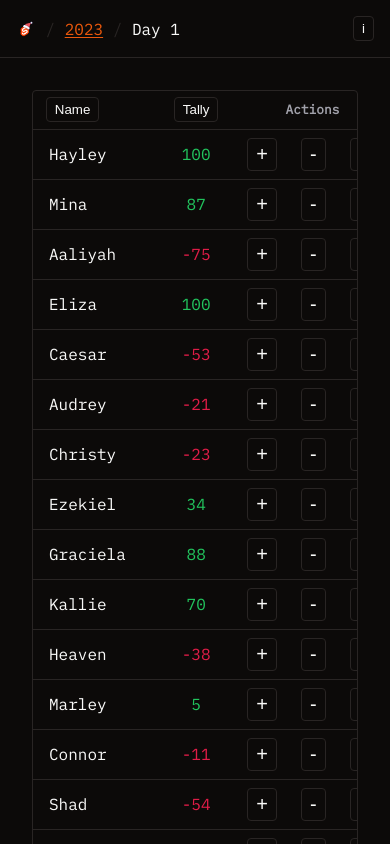
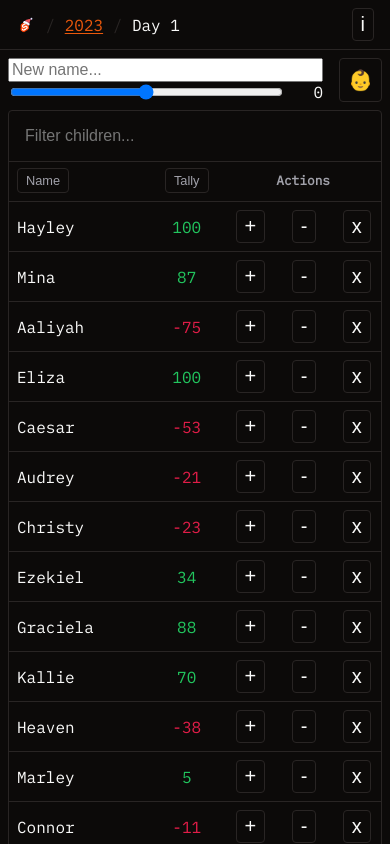
Before and after one commit to thomcleary/advent-of-svelte, a SvelteKit app: page /2023/day/1 in a window 390 px wide. Shown: the top 844 px of the page. Built offline with nearby package versions, Linux system fonts and the light colour scheme; no server answers.

Commit message:
thatll do for today

```diff
--- a/src/routes/2023/day/1/+layout.svelte
+++ b/src/routes/2023/day/1/+layout.svelte
@@ -44,8 +44,12 @@
 
 <style>
 	header {
-		padding: 1rem;
+		padding: 1rem 1.5rem;
 		border-bottom: 1px solid var(--border);
+	}
+
+	main {
+		flex: 1;
 	}
 
 	nav {
@@ -65,12 +69,12 @@
 		padding: 0.25rem 0.5rem;
 		border: 1px solid var(--border);
 		border-radius: 0.25rem;
+		font-size: 1.25rem;
 		touch-action: manipulation;
 	}
 
 	button:hover {
-		color: var(--black);
-		background-color: var(--orange);
+		border-color: var(--orange);
 		cursor: pointer;
 	}
 
@@ -114,4 +118,10 @@
 	.breadcrumbs span:last-child {
 		color: var(--white);
 	}
+
+	@media screen and (max-width: 600px) {
+		header {
+			padding: 0.5rem 1rem;
+		}
+	}
 </style>
--- a/src/routes/2023/day/1/+page.svelte
+++ b/src/routes/2023/day/1/+page.svelte
@@ -1,31 +1,95 @@
 <script lang="ts">
-	import { flip } from 'svelte/animate';
 	import type { PageData } from './$types.js';
 
 	export let data;
 
-	let children = data.children;
+	let newChild: Omit<PageData['children'][number], 'id'> = { name: '', tally: 0 };
+	$: console.log(newChild);
+
+	let newChildNameInput: HTMLInputElement | undefined = undefined;
+
+	let filter = '';
+	$: children = data.children.filter((c) =>
+		c.name.toLocaleLowerCase().includes(filter.toLocaleLowerCase())
+	);
 
 	function deleteChild(child: PageData['children'][number]) {
 		if (!confirm(`Delete ${child.name}?`)) return;
 		const childIndex = children.indexOf(child);
 		children = [...children.slice(0, childIndex), ...children.slice(childIndex + 1)];
 	}
+
+	/*
+	TODO
+		- Style the filter input
+		- Make name button sort table by name
+		- Make +/- buttons toggle tally
+		- Make tally button sort table by tally
+		- Style the "add children" inputs
+		- Make the add children inputs add a new child
+		- Separate stuff into components
+		- Cleanup CSS
+		- Done?...
+	*/
 </script>
 
+<svelte:head>
+	<title>Day 1: Naughty or Nice</title>
+</svelte:head>
+
 <div class="container">
+	<section>
+		<div style="display: flex; gap: 1rem;">
+			<div style="display: flex; flex-direction: column; flex: 1;">
+				<input
+					type="text"
+					maxlength="64"
+					placeholder="New name..."
+					bind:value={newChild.name}
+					bind:this={newChildNameInput}
+				/>
+				<div style="display: flex; text-align: right;">
+					<input style="flex: 1;" type="range" min="-100" max="100" bind:value={newChild.tally} />
+					<span style:width="4ch">{newChild.tally}</span>
+				</div>
+			</div>
+			<button
+				on:click={() => {
+					if (newChildNameInput) {
+						newChild.name = '';
+						newChild.tally = 0;
+						newChildNameInput.focus();
+					}
+				}}>👶</button
+			>
+		</div>
+
 		<div class="data-table">
 			<table>
 				<thead>
 					<tr>
+						<td colspan="3" style="padding: 0.5rem;">
+							<input
+								type="text"
+								maxlength="64"
+								bind:value={filter}
+								placeholder="Filter children..."
+								style="width: 100%; background-color: var(--black); border: none; padding: 0.5rem; color: var(--grey);"
+							/>
+						</td>
+					</tr>
+					<tr>
 						<th style:text-align="left"><button>Name</button></th>
-					<th style:text-align="center"><button>Tally</button></th>
+						<th><button>Tally</button></th>
 						<th>Actions</th>
 					</tr>
 				</thead>
 				<tbody>
+					{#if children.length === 0}
+						<td>0 matches found</td>
+					{:else}
 						{#each children as child (child.id)}
-					<tr animate:flip={{ duration: 250 }}>
+							<tr>
 								<td>{child.name}</td>
 								<td
 									style:color={`var(--${
@@ -40,18 +104,33 @@
 								>
 							</tr>
 						{/each}
+					{/if}
 				</tbody>
 			</table>
 		</div>
+	</section>
 </div>
 
 <style>
+	section {
+		display: flex;
+		flex-direction: column;
+		gap: 1rem;
+		min-width: min(100%, 600px);
+	}
+
+	input {
+		font-size: 1rem;
+	}
+
 	table {
 		padding: 0.5rem 1rem;
 		border-collapse: collapse;
+		width: 100%;
 	}
 
-	th {
+	th,
+	th > button {
 		color: var(--grey);
 		font-size: 0.8rem;
 	}
@@ -62,7 +141,7 @@
 
 	th,
 	td {
-		padding: 1em 2em;
+		padding: 1em 0 1em 1em;
 	}
 
 	tr {
@@ -77,14 +156,14 @@
 		color: var(--white);
 		background-color: transparent;
 		padding: 0.25rem 0.5rem;
+		font-size: 1.25rem;
 		border: 1px solid var(--border);
 		border-radius: 0.25rem;
 		touch-action: manipulation;
 	}
 
 	button:hover {
-		color: var(--black);
-		background-color: var(--orange);
+		border-color: var(--orange);
 		cursor: pointer;
 	}
 
@@ -95,8 +174,8 @@
 
 	.container {
 		display: flex;
-		justify-content: center;
-
+		flex-direction: column;
+		align-items: center;
 		padding: 32px;
 	}
 
@@ -108,22 +187,32 @@
 
 	.actions {
 		display: flex;
+		justify-content: space-evenly;
 		gap: 2rem;
 	}
 
-	.actions > button {
-		font-size: 1.25rem;
+	@media screen and (max-width: 600px) {
+		.actions {
+			gap: 1rem;
 		}
 
-	@media screen and (max-width: 600px) {
+		.container {
+			padding: 1rem;
+		}
+	}
+
+	@media screen and (max-width: 400px) {
+		section {
+			gap: 0.5rem;
+		}
+
 		th,
 		td {
-			padding: 0.5em 1em;
+			padding: 0.5em 0 0.5rem 0.5rem;
 		}
 
-		.actions {
-			display: flex;
-			gap: 1.5rem;
+		.container {
+			padding: 0.5rem;
 		}
 	}
 </style>
```
Lines whose indentation alone changed are shown as unchanged.
